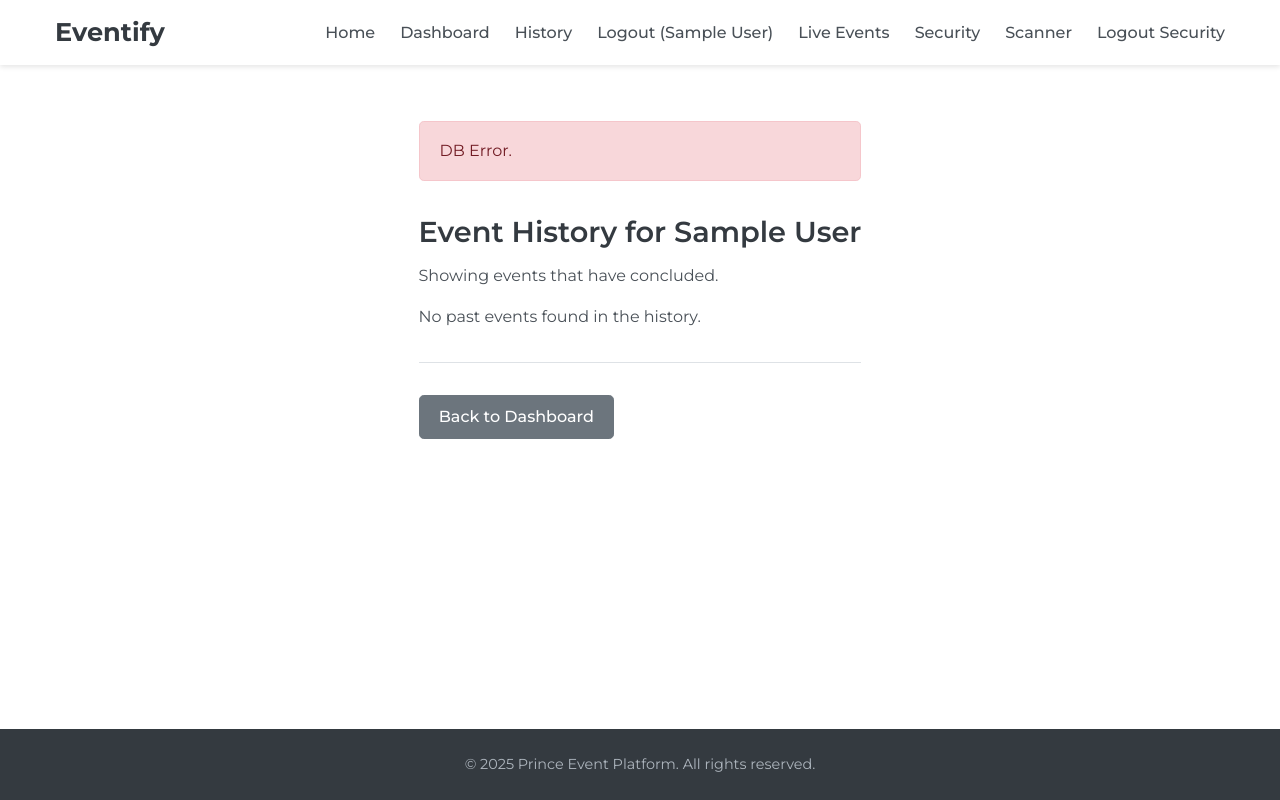
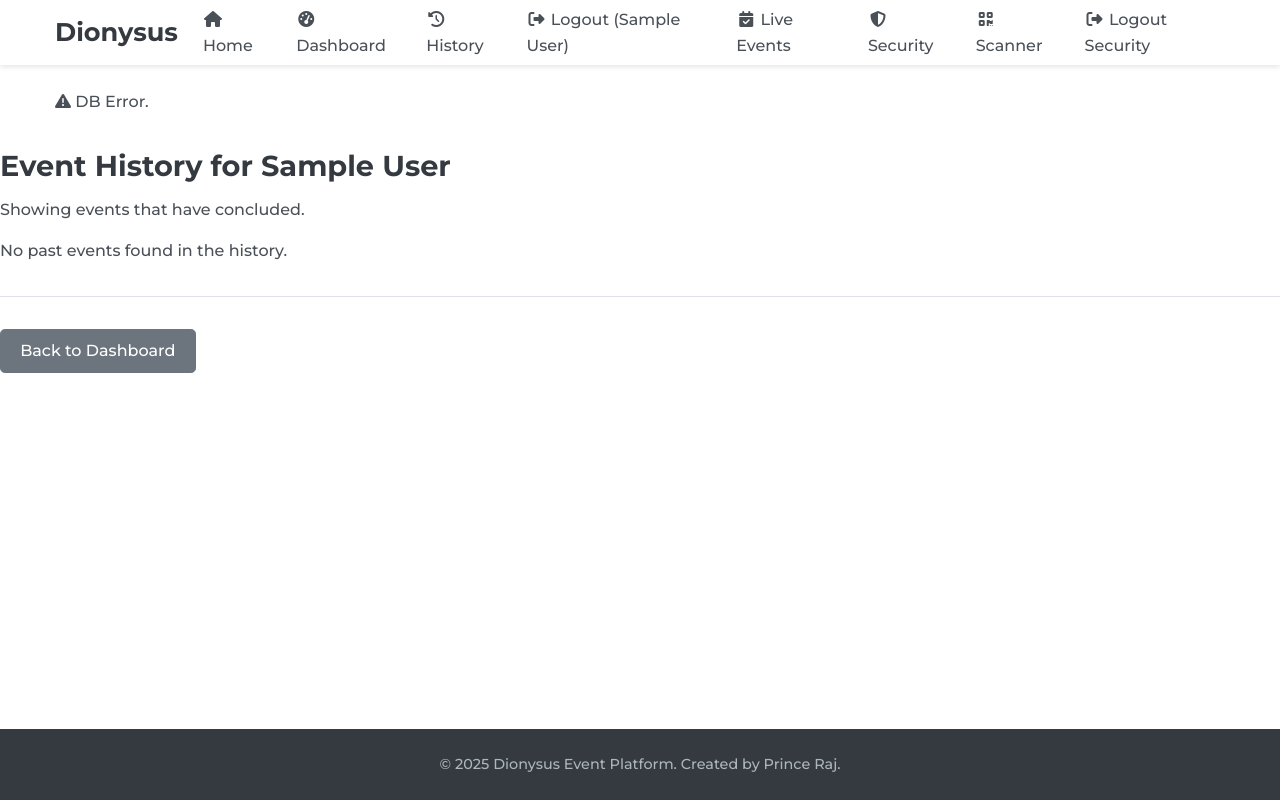
Before and after one commit to Geet-Prince/direct-download-eventify, a Flask app: page /club/history in a window 1280 px wide. Run offline with Flask 2, Linux system fonts and the light colour scheme; the visitor is signed in with stand-in values (Sample User, id 1); parts of the project's set-up code (start-up, migrations or seed data) failed here and were passed over; some libraries are stand-ins or nearby versions.

Commit message:
Update layout.html

```diff
--- a/templates/layout.html
+++ b/templates/layout.html
@@ -3,28 +3,36 @@
 <head>
     <meta charset="UTF-8">
     <meta name="viewport" content="width=device-width, initial-scale=1.0">
-    <title>{% block title %}Event Platform{% endblock %}</title>
+    <title>{% block title %}Dionysus Events{% endblock %}</title> {# Changed default title #}
 
-    {# Link to Google Fonts (Optional, but recommended) #}
+    {# Fonts - Using Poppins as primary, Montserrat as secondary #}
     <link rel="preconnect" href="https://fonts.googleapis.com">
     <link rel="preconnect" href="https://fonts.gstatic.com" crossorigin>
-    <link href="https://fonts.googleapis.com/css2?family=Montserrat:wght@400;500;600;700&display=swap" rel="stylesheet">
+    <link href="https://fonts.googleapis.com/css2?family=Montserrat:wght@500;700&family=Poppins:wght@300;400;500;600;700&display=swap" rel="stylesheet">
 
-    {# Link to your CSS file #}
+    {# Font Awesome for Icons #}
+    <link rel="stylesheet" href="https://cdnjs.cloudflare.com/ajax/libs/font-awesome/6.4.0/css/all.min.css" integrity="sha512-iecdLmaskl7CVkqkXNQ/ZH/XLlvWZOJyj7Yy7tcenmpD1ypASozpmT/E0iPtmFIB46ZmdtAc9eNBvH0H/ZpiBw==" crossorigin="anonymous" referrerpolicy="no-referrer" />
+
+    {# Link to your main CSS file #}
     <link rel="stylesheet" href="{{ url_for('static', filename='css/style.css') }}">
 
-    {# Include QR scanner library if needed - 'defer' helps loading #}
+    {# Block for page-specific CSS #}
+    {% block head_styles %}{% endblock %}
+
+    {# QR Scanner Library (defer loading) #}
     <script src="https://cdn.jsdelivr.net/npm/html5-qrcode@2.3.8/html5-qrcode.min.js" defer></script>
 
 </head>
-<body>
-    {# Header contains Navigation #}
-    <header>
-         {# Apply container within nav if needed, or handle padding #}
-        <nav class="container">
+<body class="theme-dionysus"> {# Add a theme class to body #}
+
+    <header class="site-header">
+        {# Container keeps nav items centered but header bg is full width #}
+        <nav class="container site-nav">
             <div class="logo">
-                {# Use text or replace with an <img> tag for a logo #}
-                <a href="{{ url_for('index') }}">Eventify</a> {# Example Name #}
+                <a href="{{ url_for('index') }}">
+
+                    <span>Dionysus</span>
+                </a>
             </div>
             <div class="hamburger" id="hamburger-button" aria-label="Toggle menu" aria-expanded="false">
                 <span></span>
@@ -32,52 +40,64 @@
                 <span></span>
             </div>
             <ul class="nav-links" id="nav-links">
-                <li><a href="{{ url_for('index') }}">Home</a></li>
+                <li><a href="{{ url_for('index') }}"><i class="fas fa-home fa-fw"></i> Home</a></li>
                 {% if session.club_id %}
-                    <li><a href="{{ url_for('club_dashboard') }}">Dashboard</a></li>
-                    <li><a href="{{ url_for('club_history') }}">History</a></li>
-                    <li><a href="{{ url_for('club_logout') }}">Logout ({{ session.club_name }})</a></li>
+                    <li><a href="{{ url_for('club_dashboard') }}"><i class="fas fa-tachometer-alt fa-fw"></i> Dashboard</a></li>
+                    <li><a href="{{ url_for('club_history') }}"><i class="fas fa-history fa-fw"></i> History</a></li>
+                    <li><a href="{{ url_for('club_logout') }}"><i class="fas fa-sign-out-alt fa-fw"></i> Logout ({{ session.club_name|truncate(15) }})</a></li>
                 {% else %}
-                    <li><a href="{{ url_for('club_login') }}">Club Portal</a></li>
+                    <li><a href="{{ url_for('club_login') }}"><i class="fas fa-users-cog fa-fw"></i> Club Portal</a></li>
                 {% endif %}
-                <li><a href="{{ url_for('live_events') }}">Live Events</a></li>
-                <li><a href="{{ url_for('security_login') }}">Security</a></li>
+                <li><a href="{{ url_for('live_events') }}"><i class="fas fa-calendar-check fa-fw"></i> Live Events</a></li>
+                <li><a href="{{ url_for('security_login') }}"><i class="fas fa-shield-alt fa-fw"></i> Security</a></li>
                 {% if session.security_event_id %}
-                     <li><a href="{{ url_for('security_scanner') }}">Scanner</a></li>
-                     <li><a href="{{ url_for('security_logout') }}">Logout Security</a></li>
+                     <li><a href="{{ url_for('security_scanner') }}"><i class="fas fa-qrcode fa-fw"></i> Scanner</a></li>
+                     <li><a href="{{ url_for('security_logout') }}"><i class="fas fa-sign-out-alt fa-fw"></i> Logout Security</a></li>
                 {% endif %}
             </ul>
         </nav>
     </header>
 
-    {# Main Content Area #}
-    <main class="container main-content"> {# Add main-content class if needed for spacing #}
+    {# Main content area - Now allows full-width content by default #}
+    {# Child templates will need to add their own '.container' if they want centered, max-width content #}
+    <main class="site-main">
+        {# Container for flashes for better alignment #}
+        <div class="flash-messages-container container">
              {% with messages = get_flashed_messages(with_categories=true) %}
                 {% if messages %}
                     <div class="flashes">
                     {% for category, message in messages %}
-                    <div class="alert alert-{{ category or 'info' }}">{{ message }}</div>
+                        {# Use more descriptive category names if possible (e.g., success, error, warning, info) #}
+                        <div class="flash-message flash-{{ category|default('info') }}" role="alert">
+                            <i class="flash-icon fas {% if category == 'success' %}fa-check-circle{% elif category == 'danger' or category == 'error' %}fa-exclamation-triangle{% elif category == 'warning' %}fa-exclamation-circle{% else %}fa-info-circle{% endif %}"></i>
+                            <span>{{ message }}</span>
+                        </div>
                     {% endfor %}
                     </div>
                 {% endif %}
             {% endwith %}
+        </div>
 
         {% block content %}
         <!-- Page specific content goes here -->
+        <!-- IMPORTANT: Add <div class="container"> inside this block -->
+        <!-- on pages where you want centered, max-width content -->
         {% endblock %}
     </main>
 
-    {# Footer #}
-    <footer>
-         {# container class for alignment within footer #}
-         <div class="container">
-             {# Use context processor variable #}
-             <p>© {{ now.year }} Prince Event Platform. All rights reserved.</p>
+    <footer class="site-footer">
+         <div class="container"> {# Keep footer content centered #}
+             <p>© {{ now.year }} Dionysus Event Platform. Created by Prince Raj.</p>
+             {# Add social links or other info if desired #}
+             {# <div class="footer-links">
+                 <a href="#">Privacy Policy</a> | <a href="#">Terms of Service</a>
+             </div> #}
         </div>
     </footer>
 
-    {# General Javascript (e.g., for hamburger) #}
+    {# General Javascript (e.g., for hamburger) - Defer loading #}
     <script src="{{ url_for('static', filename='js/main.js') }}" defer></script>
+
     {# Scripts block for page-specific JS #}
     {% block scripts %}{% endblock %}
 </body>
```
Lines whose indentation alone changed are shown as unchanged.
